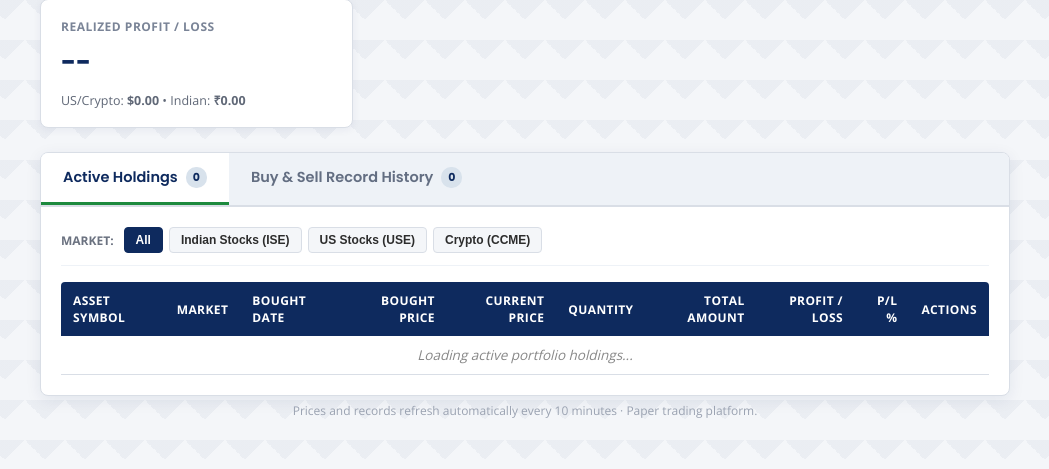
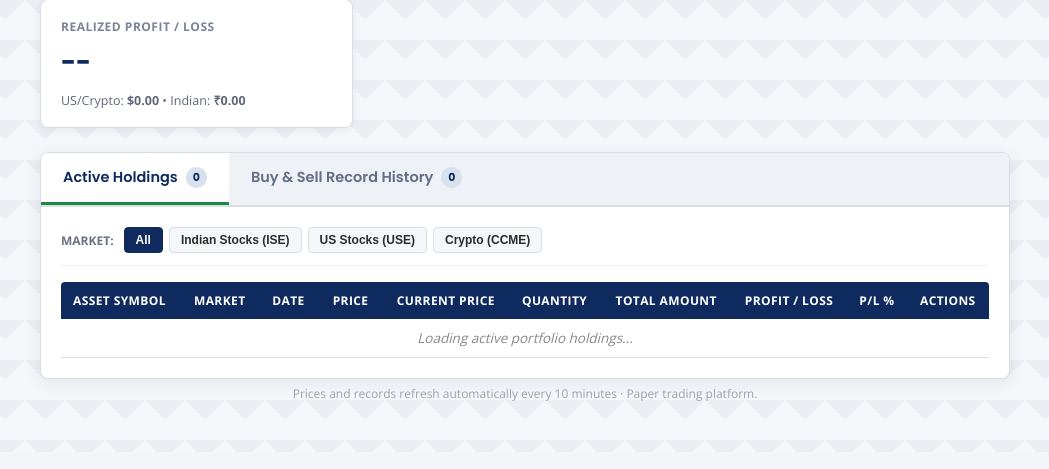
Before and after one commit to knox143/Tradeverse, a Flask app: template templates/portfolio.html in a window 1280 px wide. Shown: the part 440-909 px from the top of the page, without its empty margins (115-1164 px from the left). After the commit the page ends 841 px from the top, so only its background shows below. Run offline with Flask 3, Linux system fonts and the light colour scheme; the template is opened without the code that fills it, so the values that code supplies are empty.

Commit message:
Remove 'Bought' text from table headers (Date, Price) and user-facing notifications

```diff
--- a/public/static/js/asset.js
+++ b/public/static/js/asset.js
@@ -296,7 +296,7 @@ function openBuyModal() {
                 currencySymbol: currencySymbol,
                 balance: Number(data.wallet || 0),
                 onSuccess: function (result) {
-                    alert("Buy completed successfully! Bought " + ASSET_SYMBOL + ".\nNew " + market + " wallet balance: " + currencySymbol + Number(result.wallet).toLocaleString(undefined, { minimumFractionDigits: 2, maximumFractionDigits: 2 }));
+                    alert("Buy completed successfully! " + ASSET_SYMBOL + ".\nNew " + market + " wallet balance: " + currencySymbol + Number(result.wallet).toLocaleString(undefined, { minimumFractionDigits: 2, maximumFractionDigits: 2 }));
                 }
             });
         })
--- a/public/static/js/portfolio.js
+++ b/public/static/js/portfolio.js
@@ -373,7 +373,7 @@ function submitQuickBuy() {
         }
 
         closeQuickBuyModal();
-        alert('Order executed successfully! Bought ' + qty + ' of ' + quickBuyState.symbol + ' for ' + formatMoney(data.total_amount, quickBuyState.currencySymbol));
+        alert('Order executed successfully! ' + qty + ' of ' + quickBuyState.symbol + ' for ' + formatMoney(data.total_amount, quickBuyState.currencySymbol));
         loadPortfolioData();
     })
     .catch(() => {
--- a/templates/market.html
+++ b/templates/market.html
@@ -69,8 +69,8 @@
                     <thead>
                         <tr>
                             <th>Name</th>
-                            <th>Bought Date</th>
-                            <th class="num">Bought Price</th>
+                            <th>Date</th>
+                            <th class="num">Price</th>
                             <th class="num">Current Price</th>
                             <th class="num">Quantity</th>
                             <th class="num">Total Amount</th>
--- a/templates/portfolio.html
+++ b/templates/portfolio.html
@@ -140,8 +140,8 @@
                             <tr>
                                 <th>Asset Symbol</th>
                                 <th>Market</th>
-                                <th>Bought Date</th>
-                                <th class="num">Bought Price</th>
+                                <th>Date</th>
+                                <th class="num">Price</th>
                                 <th class="num">Current Price</th>
                                 <th class="num">Quantity</th>
                                 <th class="num">Total Amount</th>
```
